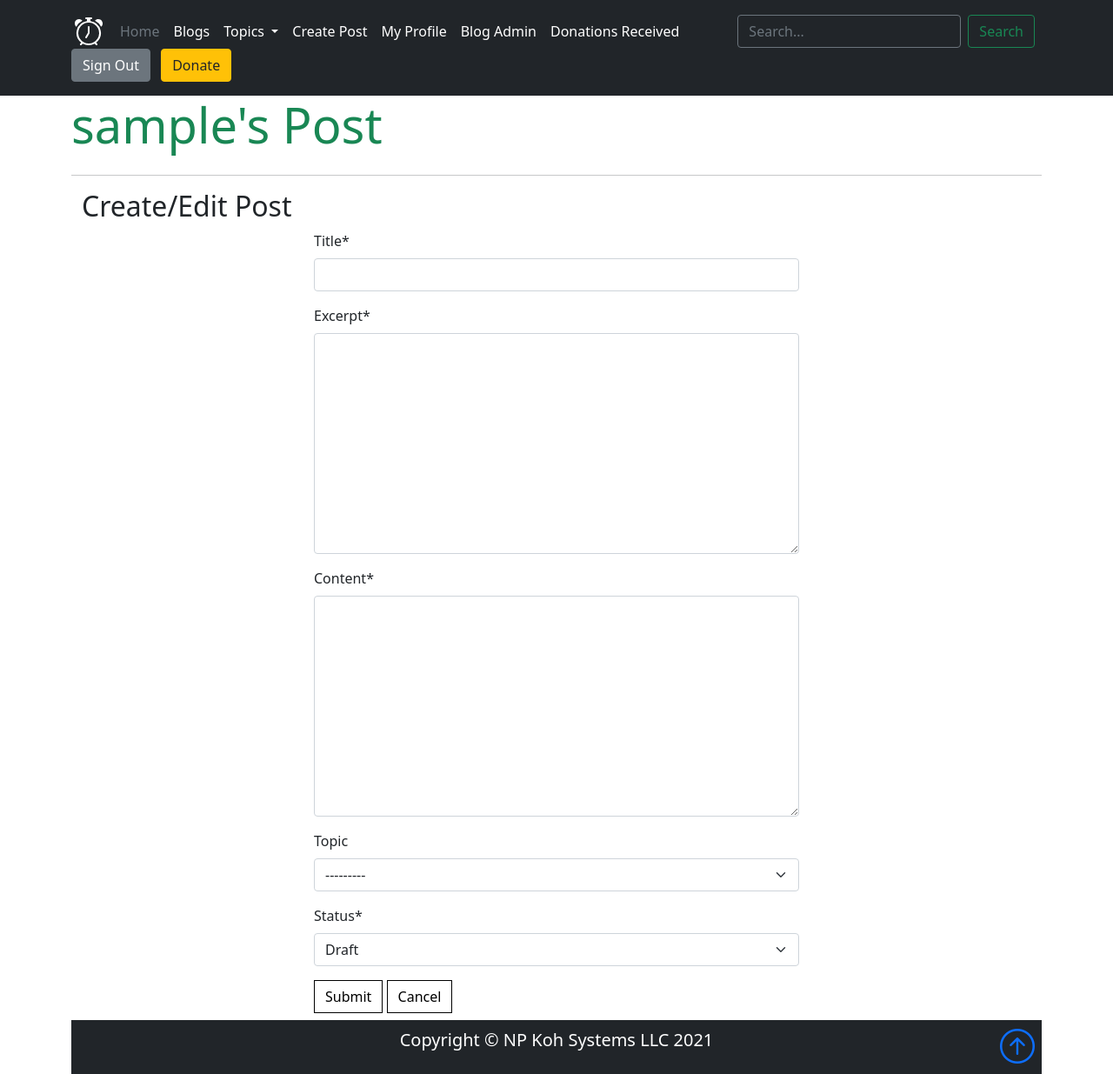
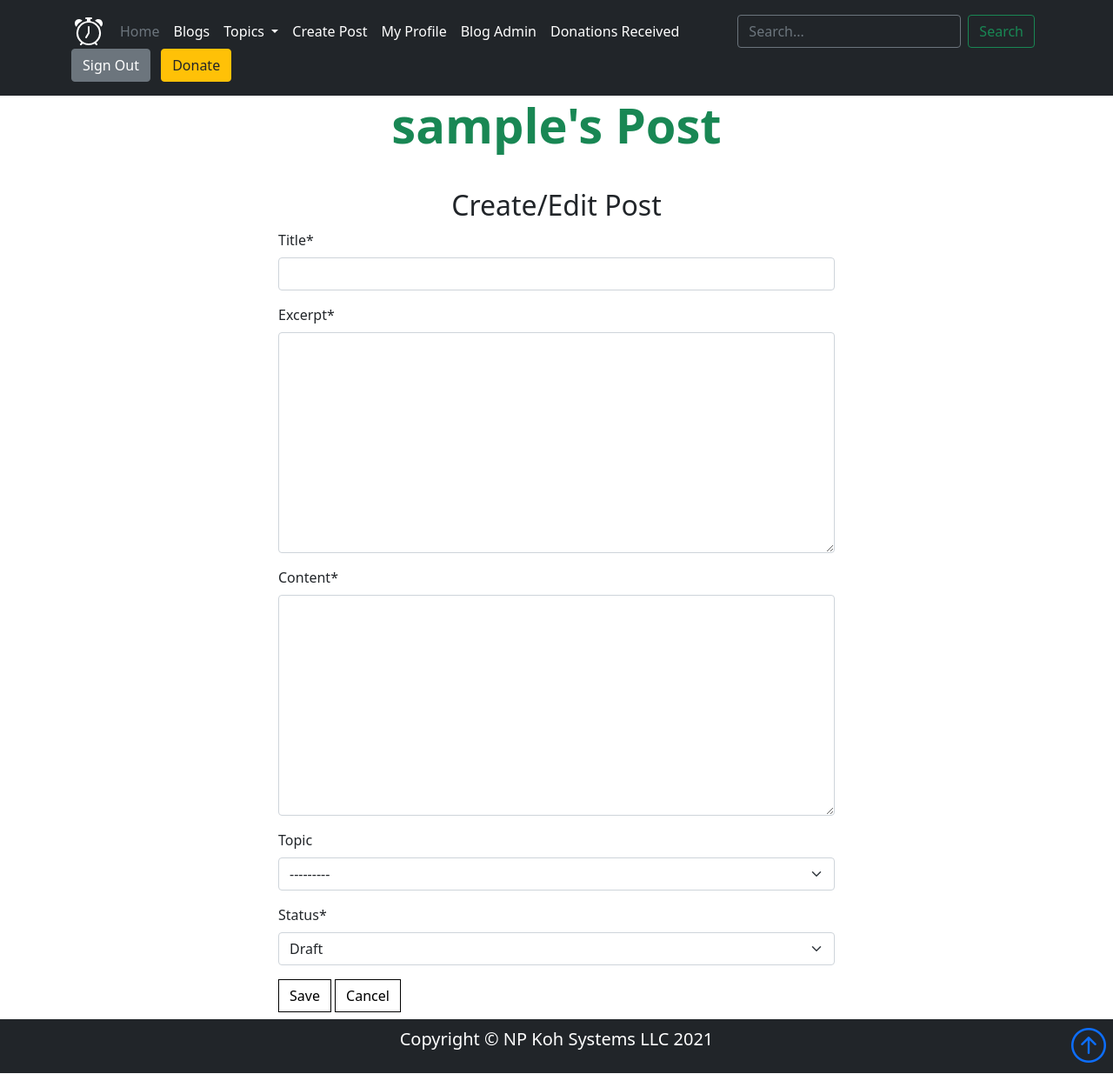
Before and after one commit to NgiapPuoyKoh/django-blogchat-tech, a Django app: page /blog/post/new/ in a window 1280 px wide. Shown: the whole page at 87% size. Run offline with Django 3.2, Linux system fonts and the light colour scheme; the visitor is signed in with stand-in values (Sample User, id 1); data that the repository does not hold is empty; some libraries are stand-ins or nearby versions.

Commit message:
Edit post_form.html style titles and layout

```diff
--- a/blog/templates/blog/post_form.html
+++ b/blog/templates/blog/post_form.html
@@ -9,16 +9,17 @@
 {% block page_header %}
 <div class="container header-container">
     <div class="row">
-        <h1 class="display-4 text-success"> {{ user.username }}'s Post</h1>
+        <h1 class="display-4 fw-bold text-success text-center "> {{ user.username }}'s Post</h1>
     </div>
     <hr
-</div>
 {% endblock %}
 
 {% block content %}
 
 <div class="container h-100">
-<h2>Create/Edit Post</h2>
+        <div class="col-sm-12 col-md-8 offset-md-2 text-center" id="form-styling">
+            <h2>Create/Edit Post</h2>
+        </div>
 </div>
 <div class="col-10 offset-1 col-md-6 offset-md-3" id="form-styling">
     <form method="POST">
@@ -27,7 +28,7 @@
             {{ form|crispy }}
         </fieldset>
         <div class="form-group">
-            <button class="btn btn-outline-black rounded-0 submit-btn" type="submit">Submit</button>
+            <button class="btn btn-outline-black rounded-0 submit-btn" type="submit">Save</button>
             <button class="btn btn-outline-black rounded-0 submit-btn" type="submit" name="cancel" value="Cancel">Cancel</button>
         </div>
     </form>
```
